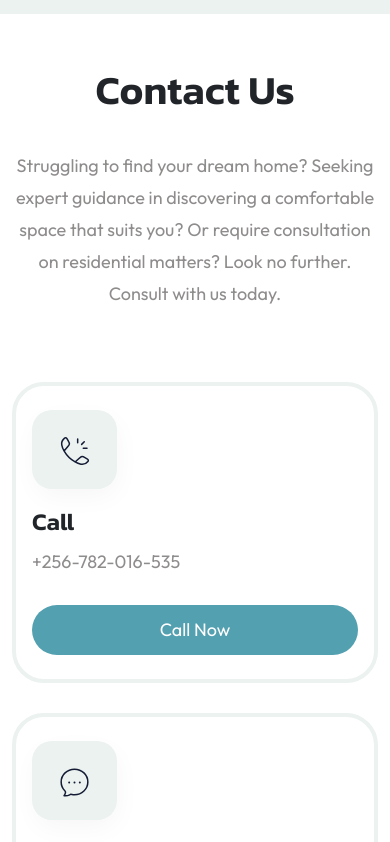
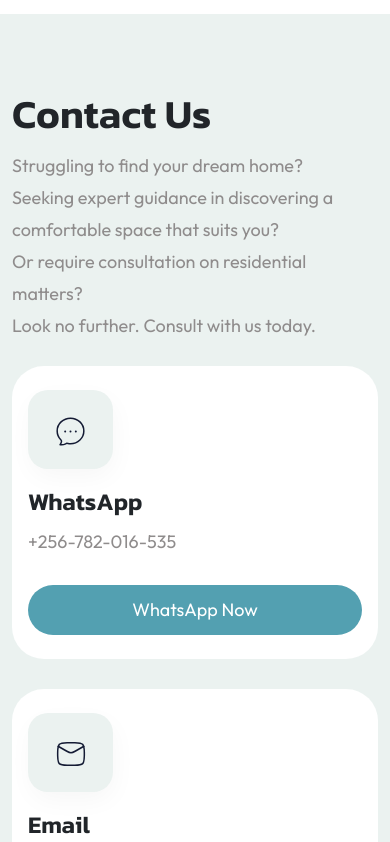
Before and after one commit to Cathella/rentals-point, a React (Vite) app: page / in a window 390 px wide. Shown: the part 4320-5162 px from the top of the page. Built offline with nearby package versions, Linux system fonts and the light colour scheme.

Commit message:
Remove some contact socials

```diff
--- a/src/App.css
+++ b/src/App.css
@@ -304,7 +304,22 @@ input[type=number] {
 }
 
 .nav-link.active {
-  border-bottom: 2px solid #53A0B1;
+  /* border-bottom: 2px solid #53A0B1; */
+}
+
+#backbtn {
+  display: inline-flex;
+  gap: 5px;
+  align-items: center;
+}
+
+#backbtn img {
+  width: 24px;
+}
+
+.updatelinks {
+  display: flex;
+  gap: 10px;
 }
 
 .more span {
--- a/src/PropertyDetails.tsx
+++ b/src/PropertyDetails.tsx
@@ -2,6 +2,7 @@ import { useEffect, useState } from 'react';
 import { Link, useParams } from 'react-router-dom';
 import Footer from './components/Footer';
 import LocationIcon from './assets/location.svg';
+import ArrowIcon from './assets/arrow-left.svg';
 import TopAlert from './components/TopAlert';
 
 interface Property {
@@ -55,8 +56,11 @@ const PropertyDetails = () => {
       <TopAlert />
       <div className='pb-5'>
         <div className="container">
-          <div className='border-bottom mb-4 py-3'>
-            <Link to='/propertylist' className='custom-button bg-black text-white px-4 py-2'>Back to Listings</Link>
+          <div className='border-bottom mb-4 py-3 text-center'>
+            <Link id='backbtn' to='/propertylist' className='custom-button bg-black text-white px-4 py-2'>
+              <img src={ArrowIcon} alt="Icon" />
+              Back to Listings
+            </Link>
           </div>
           <h3 className='mb-3'>{property.title}</h3>
           <div className="location mb-4">
@@ -107,6 +111,10 @@ const PropertyDetails = () => {
                 <div className='desc-ft-size custom-text-muted mb-5'>
                   {property.description}
                 </div>
+                <div className='updatelinks mb-4'>
+                  <a href="#" className='green-txt'>Update Listing</a>
+                  <a href="#" className='text-danger'>Delete Listing</a>
+                </div>
               </div>
             </div>
             <div className="col-lg-4 ms-auto bg-white summary">
@@ -120,7 +128,7 @@ const PropertyDetails = () => {
                   {property.security && <span>Armed Security</span>}
                 </div>
                 <div className="border-top mt-4 pt-4">
-                  <a href="#" className='custom-button d-block custom-dark-green text-white'>Book to Visit</a>
+                  <a href="#" className='custom-button d-block custom-dark-green text-white'>Visit Property</a>
                 </div>
               </div>
             </div>
--- a/src/PropertyForm.tsx
+++ b/src/PropertyForm.tsx
@@ -2,6 +2,8 @@ import { useState } from 'react';
 import axios from 'axios';
 import Footer from './components/Footer';
 import TopAlert from './components/TopAlert';
+import { Link } from 'react-router-dom';
+import ArrowIcon from './assets/arrow-left.svg';
 
 const PropertyForm = () => {
   const [title, setTitle] = useState('');
@@ -82,9 +84,15 @@ const PropertyForm = () => {
     <>
       <TopAlert />
       {/* <Nav /> */}
-      <div className='py-5'>
+      <div className='pb-5'>
         <div className="container">
-          <h3 className="text-center mb-5">List your Property</h3>
+          <div className='border-bottom mb-4 py-3 text-center'>
+            <Link id='backbtn' to='/propertylist' className='custom-button bg-black text-white px-4 py-2'>
+              <img src={ArrowIcon} alt="Icon" />
+              Back to Listings
+            </Link>
+          </div>
+          <h3 className="text-center mb-5 mt-5">List your Property</h3>
           <div className="row">
             <div className="col-lg-6 mx-auto">
               <form onSubmit={handleSubmit}>
--- a/src/components/Categories.tsx
+++ b/src/components/Categories.tsx
@@ -26,7 +26,7 @@ function Categories() {
   ];
 
   return (
-    <div className="py-5 custom-light-green">
+    <div className="py-5 bg-white">
       <div className="container">
         <h3 className="text-center pb-5">Move to what Comforts you</h3>
         <div className="row">
--- a/src/components/Contact.tsx
+++ b/src/components/Contact.tsx
@@ -9,42 +9,42 @@ interface SocialData {
 function Contact() {
   const contacts: SocialData[] = [
     {
-      icon: './call.svg',
-      title: 'Call',
-      phone: '+256-782-016-535',
-    },
-    {
       icon: './chat.svg',
-      title: 'Chat',
-      phone: '+256-782-016-535',
-    },
-    {
-      icon: './video.svg',
-      title: 'Video Call',
+      title: 'WhatsApp',
       phone: '+256-782-016-535',
     },
     {
       icon: './message.svg',
-      title: 'Message',
-      phone: '+256-782-016-535',
+      title: 'Email',
+      phone: 'support@rentalspoint.com',
     },
   ];
 
   return (
-    <div className="bg-white py-5">
+    <div className="custom-light-green py-5">
       <div className="container">
-        <h3 className="text-center">Contact Us</h3>
-        <div className="text-center pt-4 pb-5">
+        <div className="pt-4 pb-5">
           <div className="row">
-            <div className="col-lg-6 mx-auto custom-text-muted desc-ft-size mb-4">
-              Struggling to find your dream home? Seeking expert guidance in discovering a comfortable space that suits you? Or require consultation on residential matters? Look no further. Consult with us today.
+            <div className="col-lg-4 mx-auto">
+              <h3 className="">Contact Us</h3>
+              <div className="custom-text-muted desc-ft-size mb-4">
+                Struggling to find your dream home?<br/>
+                Seeking expert guidance in discovering a comfortable space that suits you?<br/>
+                Or require consultation on residential matters?<br/>
+                Look no further. Consult with us today.
+              </div>
+            </div>
+            <div className="col-lg-7">
+              <div className="row">
+                {contacts.map((contact, index) => (
+                  <Social key={index} {...contact} />
+                ))}
+              </div>
             </div>
           </div>
         </div>
         <div className="row">
-          {contacts.map((contact, index) => (
-            <Social key={index} {...contact} />
-          ))}
+
         </div>
       </div>
     </div>
--- a/src/components/Nav.tsx
+++ b/src/components/Nav.tsx
@@ -38,30 +38,33 @@ const Nav = () => {
             <div className="offcanvas-body">
               <ul className="navbar-nav mx-auto mb-lg-0">
                 <li className="nav-item">
-                  <button className={`nav-link me-4 ${propertyType === '' ? 'active' : ''}`} onClick={() => handlePropertyTypeClick('')}>All</button>
+                  <button className={`nav-link me-4 ${propertyType === '' ? 'active' : ''}`} onClick={() => handlePropertyTypeClick('')}>Listings</button>
                 </li>
                 <li className="nav-item">
+                  <button className={`nav-link me-4 ${propertyType === '' ? 'active' : ''}`} onClick={() => handlePropertyTypeClick('')}>Share a Rental</button>
+                </li>
+                {/* <li className="nav-item">
                   <button className={`nav-link me-4 ${propertyType === 'House' ? 'active' : ''}`} onClick={() => handlePropertyTypeClick('House')}>Houses</button>
-                </li>
-                <li className="nav-item">
+                </li> */}
+                {/* <li className="nav-item">
                   <button className={`nav-link me-4 ${propertyType === 'Apartment' ? 'active' : ''}`} onClick={() => handlePropertyTypeClick('Apartment')}>Apartments</button>
-                </li>
-                <li className="nav-item">
+                </li> */}
+                {/* <li className="nav-item">
                   <button className={`nav-link me-4 ${propertyType === 'Rental' ? 'active' : ''}`} onClick={() => handlePropertyTypeClick('Rental')}>Rentals</button>
-                </li>
-                <li className="nav-item">
+                </li> */}
+                {/* <li className="nav-item">
                   <button className={`nav-link me-4 ${propertyType === 'Shop' ? 'active' : ''}`} onClick={() => handlePropertyTypeClick('Shop')}>Shops</button>
-                </li>
-                <li className="nav-item">
+                </li> */}
+                {/* <li className="nav-item">
                   <button className={`nav-link me-4 ${propertyType === 'Office' ? 'active' : ''}`} onClick={() => handlePropertyTypeClick('Office')}>Offices</button>
-                </li>
+                </li> */}
               </ul>
               <ul className="navbar-nav mb-lg-0">
+                {/* <li className="nav-item">
+                  <Link className="nav-link me-3" to="/login">Login</Link>
+                </li> */}
                 <li className="nav-item">
-                  <Link className="nav-link me-3" to="/login">Login</Link>
-                </li>
-                <li className="nav-item">
-                  <Link className="nav-link green-txt text-decoration-underline" to="/signup">Sign Up</Link>
+                  <Link className="nav-link green-txt text-decoration-underline" to="/signup">My Account</Link>
                 </li>
               </ul>
             </div>
--- a/src/components/Social.tsx
+++ b/src/components/Social.tsx
@@ -6,8 +6,8 @@ interface SocialProps {
 
 const Social: React.FC<SocialProps> = ({ icon, title, phone }) => {
   return (
-    <div className="col-md-6 col-lg-3">
-      <div className="light-bordered rounded-5 px-3 py-4 contact">
+    <div className="col-md-6 col-lg-6">
+      <div className="bg-white rounded-5 px-3 py-4 contact">
         <div className="contact-content">
           <span className='icon-container text-center custom-light-green'>
             <img src={icon} alt="Icon" />
```
Also changed, not shown: src/assets/arrow-left.svg (added).
